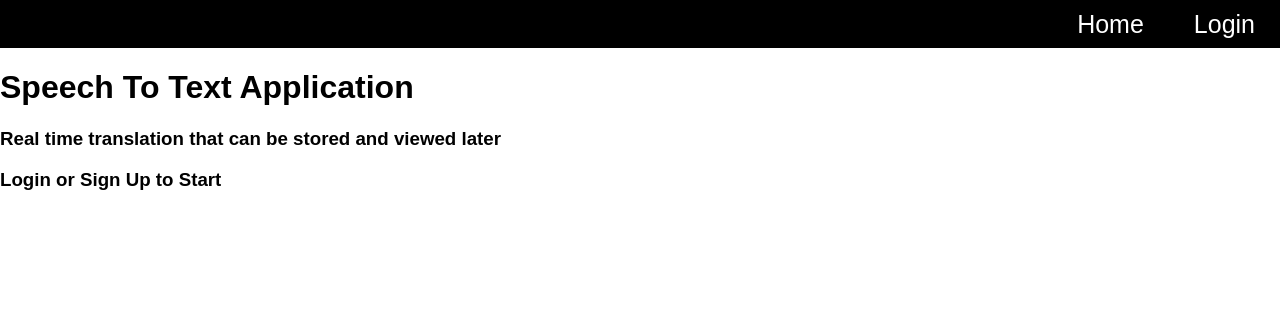
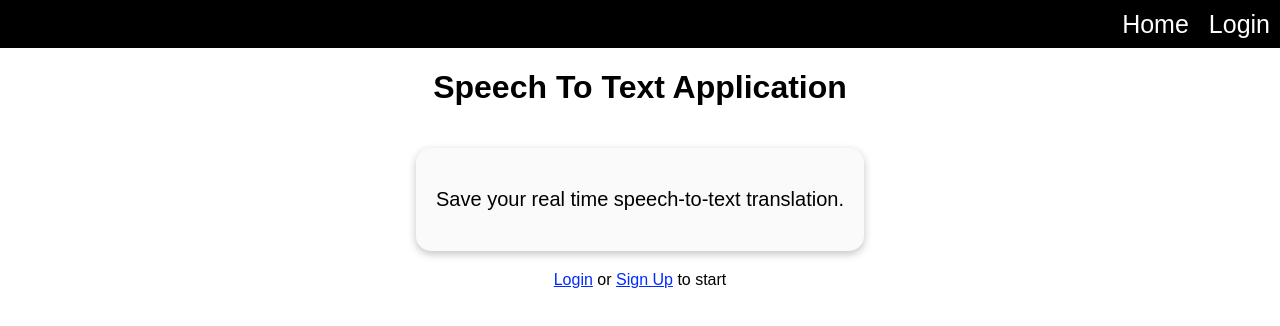
Before and after one commit to tmcgirr/speech-to-text-firebase, a React (Create React App) app: page / in a window 1280 px wide. Shown: the top 326 px of the page. Built offline with nearby package versions, Linux system fonts and the light colour scheme.

Commit message:
Clean Unused Code

```diff
--- a/src/App.css
+++ b/src/App.css
@@ -22,7 +22,7 @@ nav {
 a {
   color: white;
   text-decoration: none;
-  margin: 25px;
+  margin: 10px;
   font-size: 25px;
 }
 
@@ -80,16 +80,3 @@ textarea {
   box-shadow: 0 -1px 0 rgba(0, 0, 0, 0.04), 0 1px 1px rgba(0, 0, 0, 0.25);
   cursor: not-allowed;
 }
-
-.logout_button {
-  display: flex;
-  padding: 0.5em;
-  border-radius: 0.5rem;
-  justify-content: center;
-  cursor: pointer;
-  background: #e2e2e2;
-  color: rgb(0, 0, 0);
-  /* width: 5%; */
-  font-size: 18px;
-  margin-right: 10px;
-}
--- a/src/App.js
+++ b/src/App.js
@@ -31,9 +31,9 @@ function App() {
           <>
             <Link to="/">Home</Link>
             <Link to="/CreatePost">Post</Link>
-            <button className="logout_button" onClick={signUserOut}>
+            <Link to="/" onClick={signUserOut}>
               Log Out
-            </button>
+            </Link>
           </>
         )}
       </nav>
--- a/src/components/LandingPage.js
+++ b/src/components/LandingPage.js
@@ -1,11 +1,25 @@
 import React from "react";
+import "./css/styles.css";
+import { Link } from "react-router-dom";
 
 function LandingPage() {
   return (
-    <div>
-      <h1>Speech To Text Application</h1>
-      <h3>Real time translation that can be stored and viewed later</h3>
-      <h3>Login or Sign Up to Start</h3>
+    <div className="landing_page_div">
+      <h1 className="lp_title">Speech To Text Application</h1>
+      <div className="lp_description">
+        <p>Save your real time speech-to-text translation.</p>
+      </div>
+      <div>
+        {" "}
+        <Link className="redirect_link" to="/login">
+          Login
+        </Link>{" "}
+        or{" "}
+        <Link className="redirect_link" to="/register">
+          Sign Up
+        </Link>{" "}
+        to start
+      </div>
     </div>
   );
 }
--- a/src/components/Login.js
+++ b/src/components/Login.js
@@ -1,34 +1,18 @@
-// import React, { useEffect, useState } from "react";
 import React, { useState } from "react";
-// import { auth, provider, db } from "../firebase-config";
 import { auth, db } from "../firebase-config";
 import {
   signInWithPopup,
   GoogleAuthProvider,
-  // getAuth,
   signInWithEmailAndPassword,
-  // createUserWithEmailAndPassword,
-  // sendPasswordResetEmail,
-  // signOut,
 } from "firebase/auth";
-import {
-  // getFirestore,
-  query,
-  getDocs,
-  collection,
-  where,
-  addDoc,
-} from "firebase/firestore";
+import { query, getDocs, collection, where, addDoc } from "firebase/firestore";
 import { Link, useNavigate } from "react-router-dom";
-// import { BrowserRouter as Router, Route, Routes } from "react-router-dom";
-// import { useAuthState } from "react-firebase-hooks/auth";
 
 import "./css/styles.css";
 
 function Login({ setIsAuth }) {
   const [email, setEmail] = useState("");
   const [password, setPassword] = useState("");
-  // const [user, loading, error] = useAuthState(auth);
   const navigate = useNavigate();
 
   const GoogleProvider = new GoogleAuthProvider();
@@ -55,7 +39,7 @@ function Login({ setIsAuth }) {
       });
     } catch (err) {
       console.log(err);
-      alert(err.message);
+      alert("Error Attempting To Log In");
     }
   };
 
@@ -67,39 +51,9 @@ function Login({ setIsAuth }) {
       navigate("/"); //added
     } catch (err) {
       console.error(err);
-      alert(err.message);
+      alert("Error Attempting To Log In");
     }
   };
-
-  // const registerWithEmailAndPassword = async (name, email, password) => {
-  //   try {
-  //     const res = await createUserWithEmailAndPassword(auth, email, password);
-  //     const user = res.user;
-  //     await addDoc(collection(db, "users"), {
-  //       uid: user.uid,
-  //       name,
-  //       authProvider: "local",
-  //       email,
-  //     });
-  //   } catch (err) {
-  //     console.error(err);
-  //     alert(err.message);
-  //   }
-  // };
-
-  // const sendPasswordReset = async (email) => {
-  //   try {
-  //     await sendPasswordResetEmail(auth, email);
-  //     alert("Password reset link sent!");
-  //   } catch (err) {
-  //     console.error(err);
-  //     alert(err.message);
-  //   }
-  // };
-
-  // const logout = () => {
-  //   signOut(auth);
-  // };
 
   return (
     <div className="login">
@@ -120,20 +74,19 @@ function Login({ setIsAuth }) {
         />
         <button
           className="uni-btn login__btn"
-          // onClick={() => signInWithEmailAndPassword(email, password)}
           onClick={() => logInWithEmailAndPassword(email, password)}
         >
           Login
         </button>
-        {/* <button className="login__btn login__google" onClick={signInWithGoogle}> */}
         <button className="login-with-google-btn" onClick={signInWithGoogle}>
           Google Login
         </button>
-        {/* <div>
-          <Link to="/reset">Forgot Password</Link>
-        </div> */}
         <div>
-          Don't have an account? <Link to="/register">Register</Link> now.
+          Don't have an account?{" "}
+          <Link className="redirect_link" to="/register">
+            Register
+          </Link>{" "}
+          now.
         </div>
       </div>
     </div>
--- a/src/components/Register.js
+++ b/src/components/Register.js
@@ -24,7 +24,7 @@ function Register() {
       });
     } catch (err) {
       console.error(err);
-      alert(err.message);
+      alert("Error Attempting To Register");
     }
   };
 
@@ -66,7 +66,11 @@ function Register() {
         </button>
 
         <div>
-          Already have an account? <Link to="/login">Login</Link> now.
+          Already have an account?{" "}
+          <Link className="redirect_link" to="/login">
+            Login
+          </Link>{" "}
+          now.
         </div>
       </div>
     </div>
--- a/src/components/SpeechToText.js
+++ b/src/components/SpeechToText.js
@@ -2,8 +2,6 @@ import React, { useState, useEffect } from "react";
 import { addDoc, collection } from "firebase/firestore";
 import { db, auth } from "../firebase-config";
 import { useNavigate } from "react-router-dom";
-
-// import { data } from "../../server";
 
 import "./css/styles.css";
 
@@ -55,12 +53,7 @@ function SpeechToText({ isAuth }) {
         console.log("Recorder");
       }
     } else {
-      // const response = await fetch("http://localhost:8000"); // get temp session token from server.js (backend)
-      const port = process.env.PORT || 8000;
-      const response = await fetch(
-        `https://${window.location.hostname}:${port}`
-      ); // get temp session token from server.js (backend)
-
+      const response = await fetch("http://localhost:8000"); // get temp session token from server.js (backend)
       const data = await response.json();
 
       if (data.error) {
--- a/src/components/css/styles.css
+++ b/src/components/css/styles.css
@@ -101,17 +101,9 @@ label {
 }
 
 .createPostPage {
-  /* width: 90%; */
-
-  /* height: calc(100vh - 80px); */
   display: flex;
   flex-direction: column;
-  /* place-items: center; */
-  /* justify-content: flex-start; */
   align-items: center;
-  /* padding: 25px; */
-  /* margin: 1em; */
-  /* padding: 15px; */
 }
 
 .cpContainer label {
@@ -127,18 +119,14 @@ label {
 .messageSection {
   display: flex;
   flex-direction: column;
-  /* margin-bottom: 20px; */
   width: 90%;
   height: auto;
   max-height: 600px;
-
   margin-top: 5px;
-  /* padding: 20px; */
 }
 
 .displayPosts {
   width: 100%;
-  /* min-height: calc(100vh - 80px); */
   height: auto;
   display: flex;
   flex-direction: column;
@@ -147,7 +135,6 @@ label {
 }
 
 .displayPosts .post {
-  /* width: 600px; */
   width: 90%;
   height: auto;
   max-height: 600px;
@@ -176,7 +163,6 @@ label {
 
 .deletePost button {
   border: none;
-
   background: none;
   font-size: 30px;
   cursor: pointer;
@@ -205,6 +191,7 @@ label {
   text-align: center;
   background-color: #dcdcdc;
   padding: 30px;
+  border-radius: 15px;
 }
 .login__textBox {
   padding: 10px;
@@ -240,6 +227,7 @@ label {
   text-align: center;
   background-color: #dcdcdc;
   padding: 30px;
+  border-radius: 15px;
 }
 .register__textBox {
   padding: 10px;
@@ -261,67 +249,7 @@ label {
   margin-top: 7px;
 }
 
-/* Reset Style  */
-.reset {
-  height: 100vh;
-  width: 100vw;
-  display: flex;
-  align-items: center;
-  justify-content: center;
-}
-.reset__container {
-  display: flex;
-  flex-direction: column;
-  text-align: center;
-  background-color: #dcdcdc;
-  padding: 30px;
-}
-.reset__textBox {
-  padding: 10px;
-  font-size: 18px;
-  margin-bottom: 10px;
-}
-.reset__btn {
-  padding: 10px;
-  font-size: 18px;
-  margin-bottom: 10px;
-  border: none;
-  color: white;
-  background-color: black;
-}
-.reset div {
-  margin-top: 7px;
-}
-
-/* Dashboard style */
-.dashboard {
-  height: 100vh;
-  width: 100vw;
-  display: flex;
-  align-items: center;
-  justify-content: center;
-}
-.dashboard__container {
-  display: flex;
-  flex-direction: column;
-  text-align: center;
-  background-color: #dcdcdc;
-  padding: 30px;
-}
-.dashboard__btn {
-  padding: 10px;
-  font-size: 18px;
-  margin-top: 10px;
-  border: none;
-  color: white;
-  background-color: black;
-}
-.dashboard div {
-  margin-top: 7px;
-}
-
 /* Login/ Register Button */
-/* GOOGLE BUTTOn */
 .uni-btn {
   cursor: pointer;
   transition: background-color 0.3s, box-shadow 0.3s;
@@ -356,3 +284,34 @@ label {
   box-shadow: 0 -1px 0 rgba(0, 0, 0, 0.04), 0 1px 1px rgba(0, 0, 0, 0.25);
   cursor: not-allowed;
 }
+
+.redirect_link {
+  font-size: 16px;
+  color: rgb(0, 42, 255);
+  margin: 0px;
+  text-decoration: underline;
+}
+
+/* Landing Page */
+.landing_page_div {
+  display: flex;
+  flex-direction: column;
+  align-items: center;
+}
+
+.lp_description {
+  font-size: 20px;
+  font-weight: 400;
+  min-height: 20px;
+  border: none;
+  height: auto;
+  max-height: 600px;
+  background-color: rgb(250, 250, 250);
+  box-shadow: rgba(0, 0, 0, 0.24) 0px 3px 8px;
+  text-align: center;
+  margin-top: 1em;
+  margin-bottom: 1em;
+  padding: 1em;
+  border-radius: 15px;
+  transition: 0.5s ease-in;
+}
```
Also changed, not shown: server.js (+5 -12 lines), 1 other file (tests, documents, lock files or other folders).
